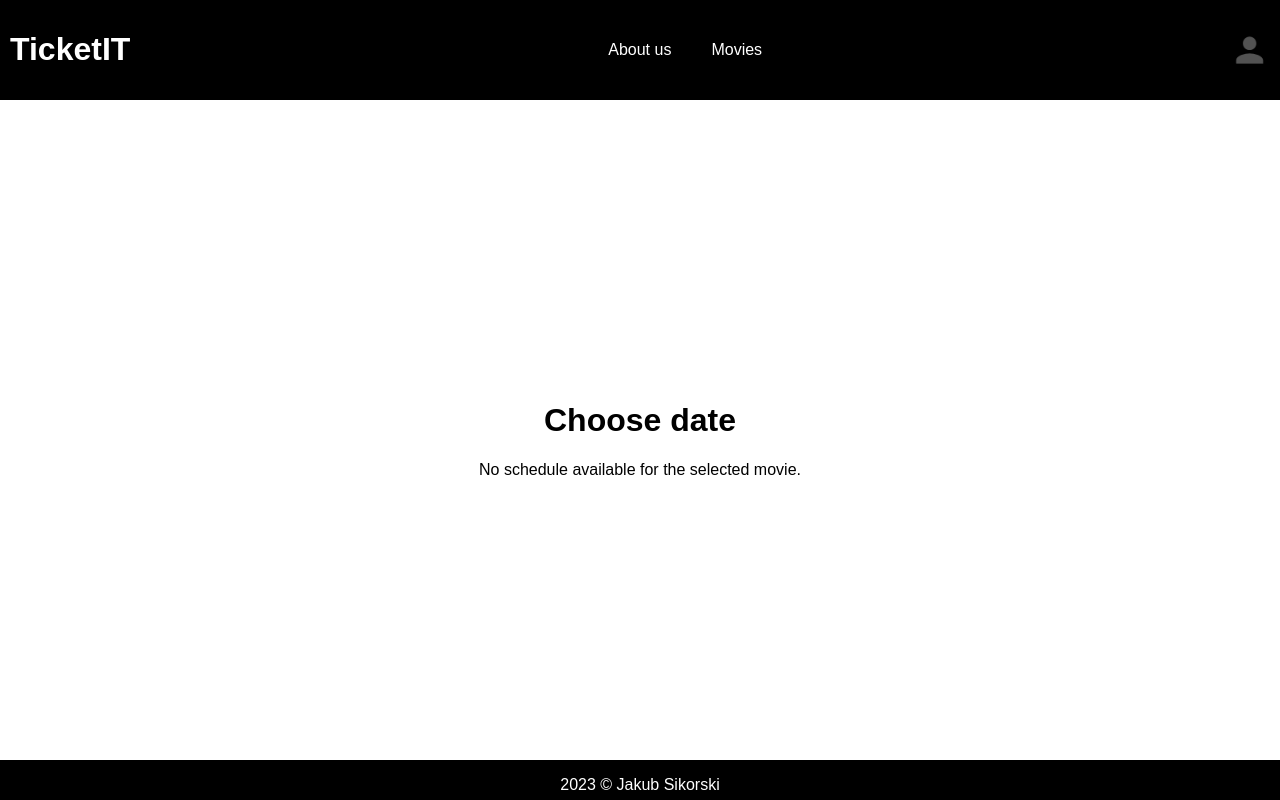
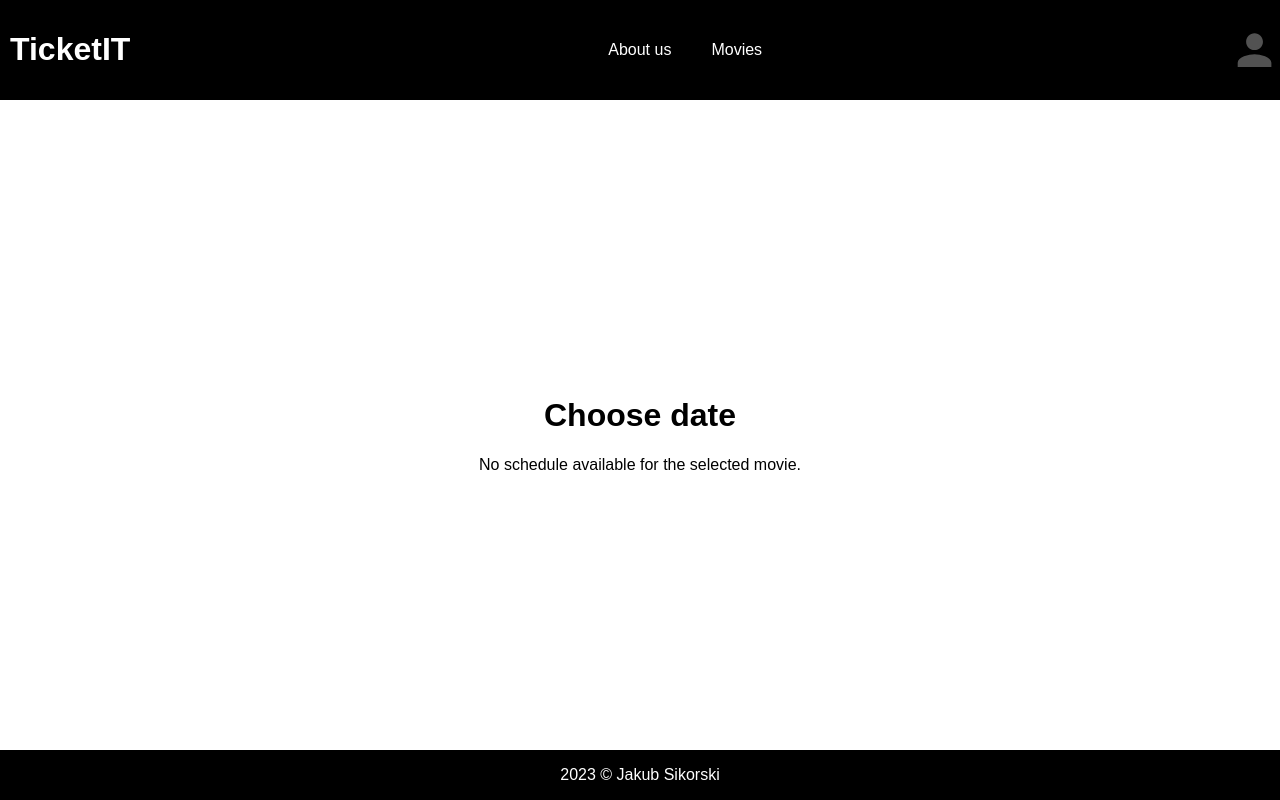
Before and after one commit to jakubsikorski02/TicketIT, a PHP site: page /schedule.php?movieId=1 in a window 1280 px wide. Run offline with PHP 8.4, Linux system fonts and the light colour scheme; data that the repository does not hold is empty.

Commit message:
Update style-schedule.css

```diff
--- a/style/style-schedule.css
+++ b/style/style-schedule.css
@@ -4,7 +4,6 @@
   display: flex;
   justify-content: center;
   align-items: center;
-  position: relative;
   padding: 0;
   margin: 0;
   flex-grow: 1;
@@ -67,17 +66,7 @@
   background-color: #000;
   color: #fff;
   text-align: center;
-  position: relative;
-  height: 5vh;
-}
-
-.profile-menu-img {
-  display: block;
-  width: 5vh;
-  height: 5vh;
-  object-position: center;
-  border-radius: 50%;
-  margin-right: 10px;
+  height: 5%;
 }
 @media (max-width: 480px) {
   .main-container {
```
